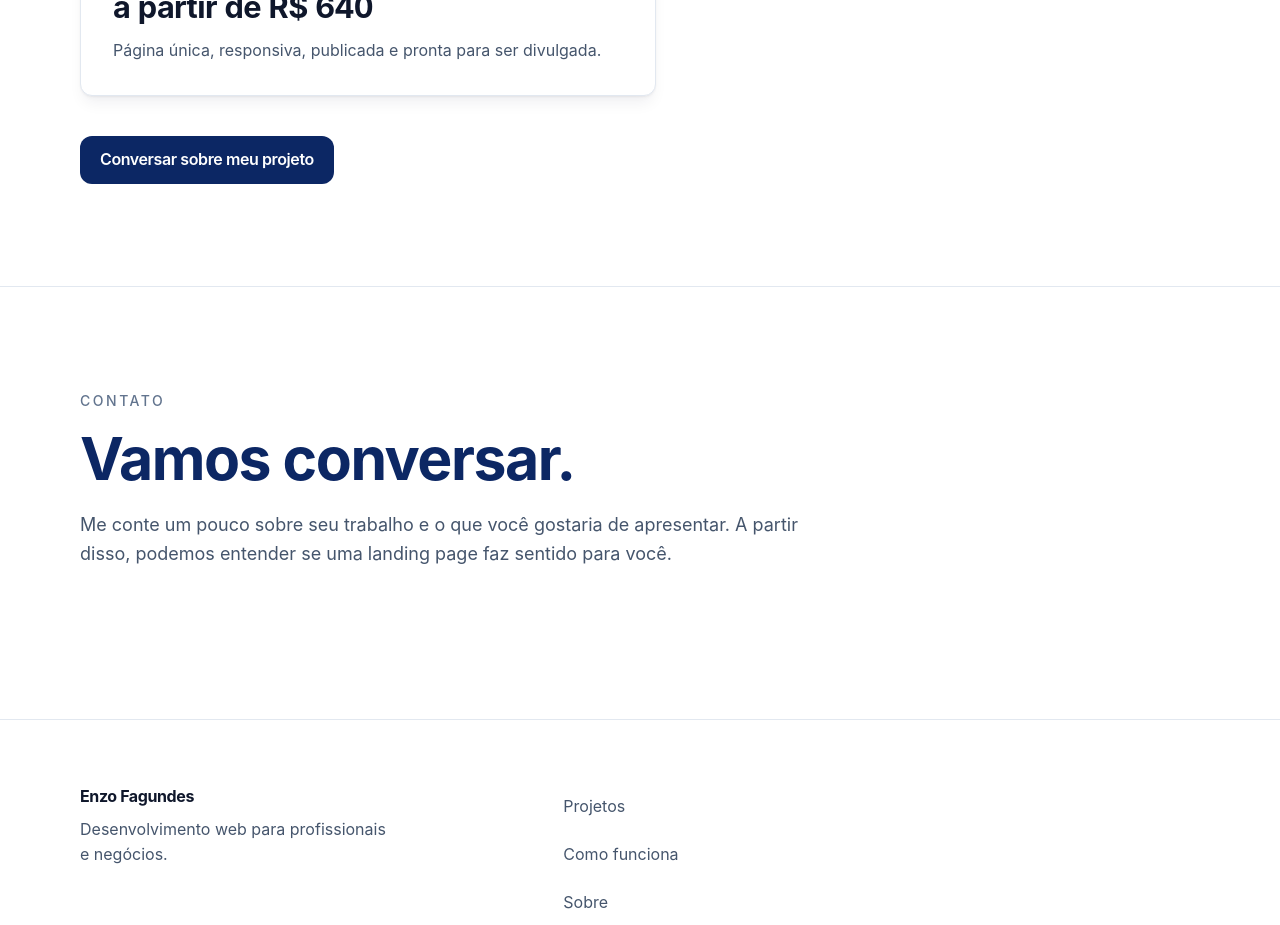
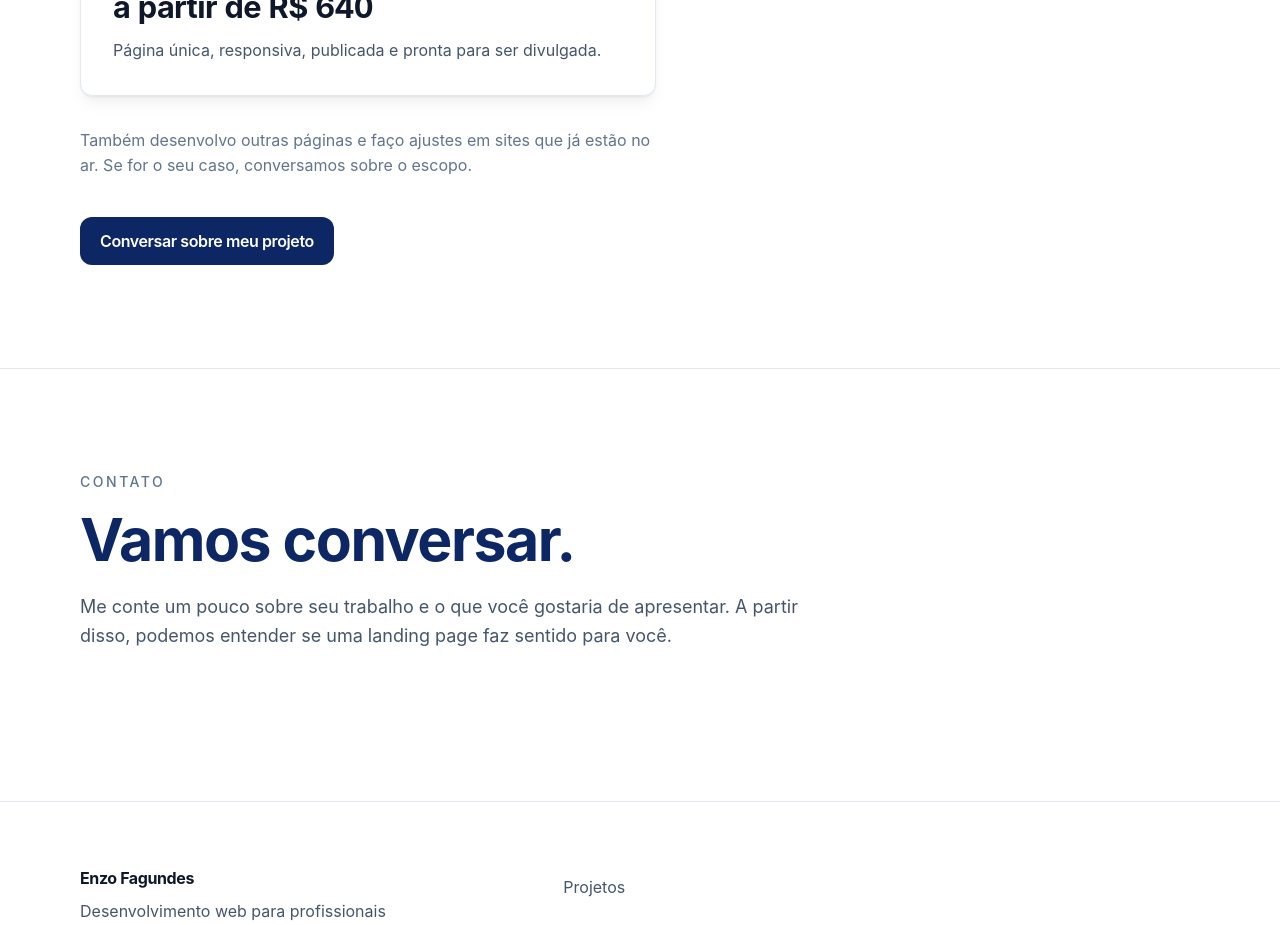
Before and after one commit to enzofagundz/portfolio-dev, a Nuxt app: page / in a window 1280 px wide. Shown: the part 8620-9545 px from the top of the page. Built offline with nearby package versions, Linux system fonts and the light colour scheme.

Commit message:
feat(offer): adiciona nota sobre escopo

```diff
--- a/app/components/OfferSection.vue
+++ b/app/components/OfferSection.vue
@@ -19,6 +19,8 @@ import { offer } from '~/data/site'
         </li>
       </ul>
 
+      <p v-if="offer.note" class="mt-8 max-w-xl text-body-sm text-mist">{{ offer.note }}</p>
+
       <div class="mt-10">
         <AppButton href="#contato">Conversar sobre meu projeto</AppButton>
       </div>
```
